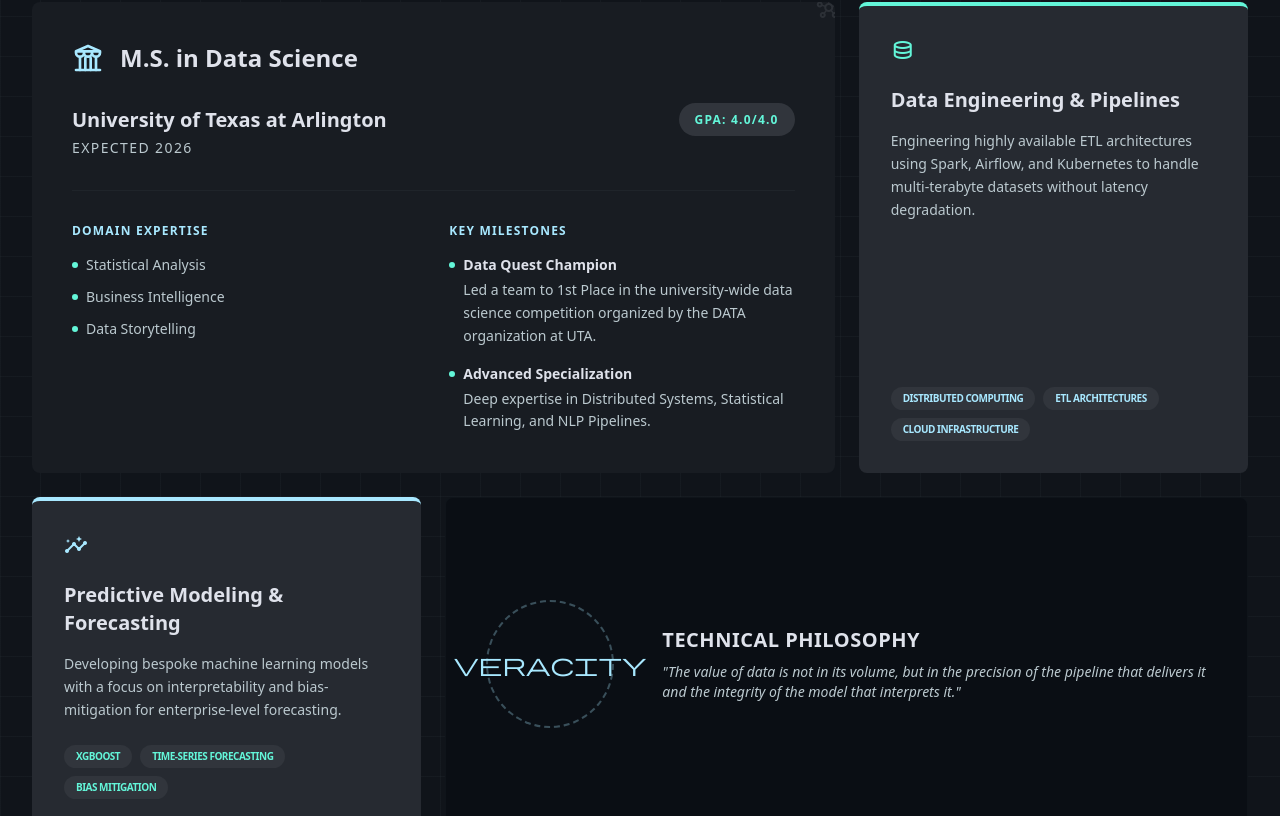
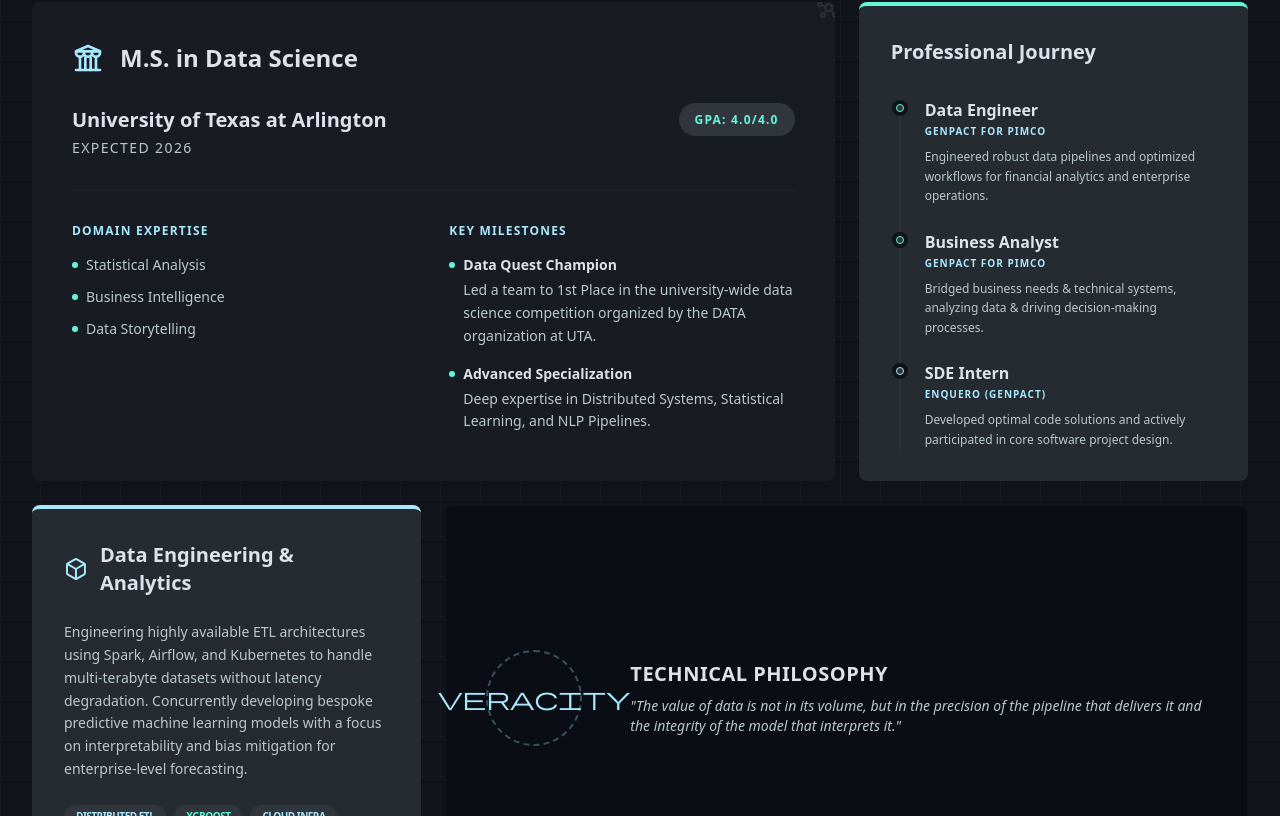
Before and after one commit to silverfrost702/portfolio, a Next.js app: page /about in a window 1280 px wide. Shown: the part 1344-2160 px from the top of the page. Built offline with nearby package versions, Linux system fonts and the light colour scheme.

Commit message:
chgs4 added experience

```diff
--- a/src/app/about/page.tsx
+++ b/src/app/about/page.tsx
@@ -30,7 +30,7 @@ export default function AboutPage() {
               </div>
               <div>
                 <strong className="text-on-surface font-headline uppercase tracking-wide text-sm mb-1 block">Beyond The Data</strong>
-                <p>I believe the best technical solutions come from a clear mind. On challenging days, I find my momentum by taking small breaks—a quiet cup of coffee or a short walk. Stepping away from the complexity for a moment allows me to return with the focus needed to handle high-pressure situations.</p>
+                <p>I believe the best technical solutions come from a clear mind. On challenging days, I find my momentum by taking small breaks -a quiet cup of coffee or a short walk. Stepping away from the complexity for a moment allows me to return with the focus needed to handle high-pressure situations.</p>
               </div>
             </div>
           </div>
@@ -139,60 +139,70 @@ export default function AboutPage() {
               </div>
             </div>
 
-            <div className="bg-surface-container-high p-8 rounded-xl flex flex-col justify-between border-t-4 border-tertiary">
-              <div>
-                <span className="material-symbols-outlined text-tertiary mb-6">
-                  database
-                </span>
-                <h3 className="text-xl font-headline font-bold mb-4">
-                  Data Engineering & Pipelines
-                </h3>
-                <p className="text-on-surface-variant text-sm leading-relaxed mb-6 font-body">
-                  Engineering highly available ETL architectures using Spark, Airflow, and Kubernetes to handle multi-terabyte datasets without latency degradation.
-                </p>
+            <div className="bg-surface-container-high p-8 rounded-xl flex flex-col border-t-4 border-tertiary h-full">
+              <div className="flex items-center gap-3 mb-8">
+                <h3 className="text-xl font-headline font-bold">Professional Journey</h3>
               </div>
-              <div className="flex flex-wrap gap-2">
-                <span className="px-3 py-1 bg-surface-container-highest rounded-full text-[10px] font-bold tracking-tighter font-label text-primary uppercase">
-                  Distributed Computing
-                </span>
-                <span className="px-3 py-1 bg-surface-container-highest rounded-full text-[10px] font-bold tracking-tighter font-label text-primary uppercase">
-                  ETL Architectures
-                </span>
-                <span className="px-3 py-1 bg-surface-container-highest rounded-full text-[10px] font-bold tracking-tighter font-label text-primary uppercase">
-                  Cloud Infrastructure
-                </span>
+
+              <div className="relative border-l-2 border-outline-variant/30 ml-2 space-y-6 flex-grow">
+                {/* Position 1 */}
+                <div className="relative pl-6 group">
+                  <div className="absolute -left-[5px] top-1.5 w-2 h-2 rounded-full bg-surface-container-highest border border-tertiary group-hover:bg-tertiary transition-colors duration-300 ring-4 ring-background"></div>
+                  <h4 className="text-base font-headline font-bold text-on-surface mb-0.5 group-hover:text-tertiary transition-colors duration-300">Data Engineer</h4>
+                  <p className="text-primary font-label text-[10px] tracking-widest uppercase font-bold mb-2">Genpact for PIMCO</p>
+                  <p className="text-on-surface-variant font-body text-xs leading-relaxed">
+                    Engineered robust data pipelines and optimized workflows for financial analytics and enterprise operations.
+                  </p>
+                </div>
+
+                {/* Position 2 */}
+                <div className="relative pl-6 group">
+                  <div className="absolute -left-[5px] top-1.5 w-2 h-2 rounded-full bg-surface-container-highest border border-tertiary group-hover:bg-tertiary transition-colors duration-300 ring-4 ring-background"></div>
+                  <h4 className="text-base font-headline font-bold text-on-surface mb-0.5 group-hover:text-tertiary transition-colors duration-300">Business Analyst</h4>
+                  <p className="text-primary font-label text-[10px] tracking-widest uppercase font-bold mb-2">Genpact for PIMCO</p>
+                  <p className="text-on-surface-variant font-body text-xs leading-relaxed">
+                    Bridged business needs & technical systems, analyzing data & driving decision-making processes.
+                  </p>
+                </div>
+
+                {/* Position 3 */}
+                <div className="relative pl-6 group">
+                  <div className="absolute -left-[5px] top-1.5 w-2 h-2 rounded-full bg-surface-container-highest border border-primary group-hover:bg-primary transition-colors duration-300 ring-4 ring-background"></div>
+                  <h4 className="text-base font-headline font-bold text-on-surface mb-0.5 group-hover:text-primary transition-colors duration-300">SDE Intern</h4>
+                  <p className="text-primary font-label text-[10px] tracking-widest uppercase font-bold mb-2">Enquero (Genpact)</p>
+                  <p className="text-on-surface-variant font-body text-xs leading-relaxed">
+                    Developed optimal code solutions and actively participated in core software project design.
+                  </p>
+                </div>
               </div>
             </div>
 
-            <div className="bg-surface-container-high p-8 rounded-xl flex flex-col justify-between border-t-4 border-primary">
-              <div>
-                <span className="material-symbols-outlined text-primary mb-6">
-                  insights
-                </span>
-                <h3 className="text-xl font-headline font-bold mb-4">
-                  Predictive Modeling & Forecasting
-                </h3>
+            <div className="bg-surface-container-high p-8 rounded-xl flex flex-col justify-between border-t-4 border-primary h-full">
+              <div className="flex flex-col h-full">
+                <div className="flex items-center gap-3 mb-6">
+                  <svg className="w-6 h-6 text-primary" fill="none" stroke="currentColor" strokeWidth="2" strokeLinecap="round" strokeLinejoin="round" viewBox="0 0 24 24">
+                    <path d="M21 16V8a2 2 0 0 0-1-1.73l-7-4a2 2 0 0 0-2 0l-7 4A2 2 0 0 0 3 8v8a2 2 0 0 0 1 1.73l7 4a2 2 0 0 0 2 0l7-4A2 2 0 0 0 21 16z"></path>
+                    <polyline points="3.27 6.96 12 12.01 20.73 6.96"></polyline>
+                    <line x1="12" y1="22.08" x2="12" y2="12"></line>
+                  </svg>
+                  <h3 className="text-xl font-headline font-bold">Data Engineering & Analytics</h3>
+                </div>
                 <p className="text-on-surface-variant text-sm leading-relaxed mb-6 font-body">
-                  Developing bespoke machine learning models with a focus on interpretability and bias-mitigation for enterprise-level forecasting.
+                  Engineering highly available ETL architectures using Spark, Airflow, and Kubernetes to handle multi-terabyte datasets without latency degradation. Concurrently developing bespoke predictive machine learning models with a focus on interpretability and bias mitigation for enterprise-level forecasting.
                 </p>
-              </div>
-              <div className="flex flex-wrap gap-2">
-                <span className="px-3 py-1 bg-surface-container-highest rounded-full text-[10px] font-bold tracking-tighter font-label text-tertiary uppercase">
-                  XGBoost
-                </span>
-                <span className="px-3 py-1 bg-surface-container-highest rounded-full text-[10px] font-bold tracking-tighter font-label text-tertiary uppercase">
-                  Time-Series Forecasting
-                </span>
-                <span className="px-3 py-1 bg-surface-container-highest rounded-full text-[10px] font-bold tracking-tighter font-label text-tertiary uppercase">
-                  Bias Mitigation
-                </span>
+                <div className="flex flex-wrap gap-2 mt-auto">
+                  <span className="px-3 py-1 bg-surface-container-highest rounded-full text-[10px] font-bold tracking-tighter font-label text-primary uppercase">Distributed ETL</span>
+                  <span className="px-3 py-1 bg-surface-container-highest rounded-full text-[10px] font-bold tracking-tighter font-label text-tertiary uppercase">XGBoost</span>
+                  <span className="px-3 py-1 bg-surface-container-highest rounded-full text-[10px] font-bold tracking-tighter font-label text-primary uppercase">Cloud Infra</span>
+                  <span className="px-3 py-1 bg-surface-container-highest rounded-full text-[10px] font-bold tracking-tighter font-label text-tertiary uppercase">Time-Series</span>
+                </div>
               </div>
             </div>
 
-            <div className="md:col-span-2 bg-surface-container-lowest border border-outline-variant/10 p-10 rounded-xl flex items-center gap-12">
-              <div className="hidden sm:block">
-                <div className="w-32 h-32 rounded-full border-2 border-dashed border-primary/30 flex items-center justify-center p-4">
-                  <span className="material-symbols-outlined text-primary text-5xl">
+            <div className="md:col-span-2 bg-surface-container-lowest border border-outline-variant/10 p-10 rounded-xl flex items-center gap-12 h-full">
+              <div className="hidden sm:block shrink-0">
+                <div className="w-24 h-24 rounded-full border-2 border-dashed border-primary/30 flex items-center justify-center p-4">
+                  <span className="material-symbols-outlined text-primary text-4xl">
                     Veracity
                   </span>
                 </div>
```
